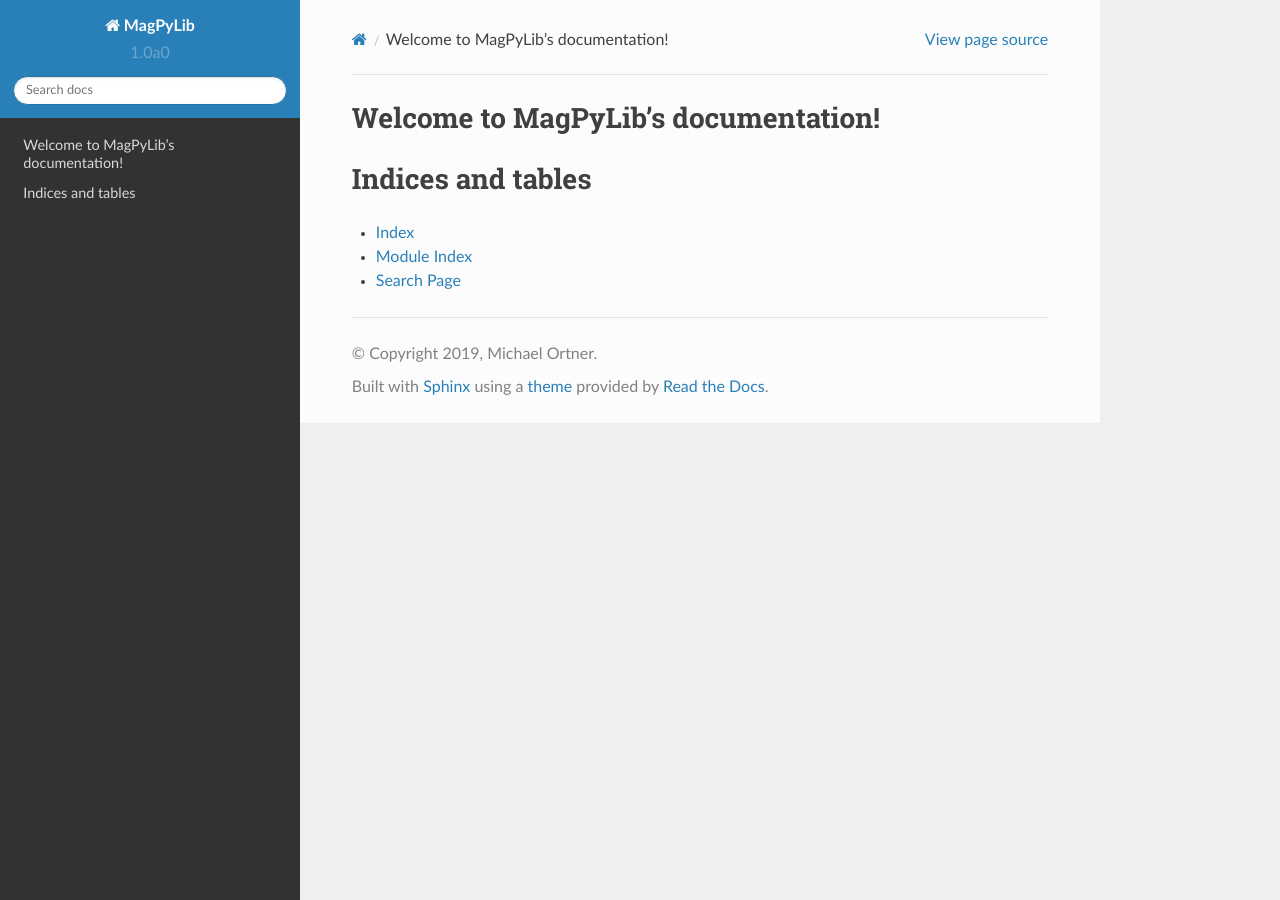
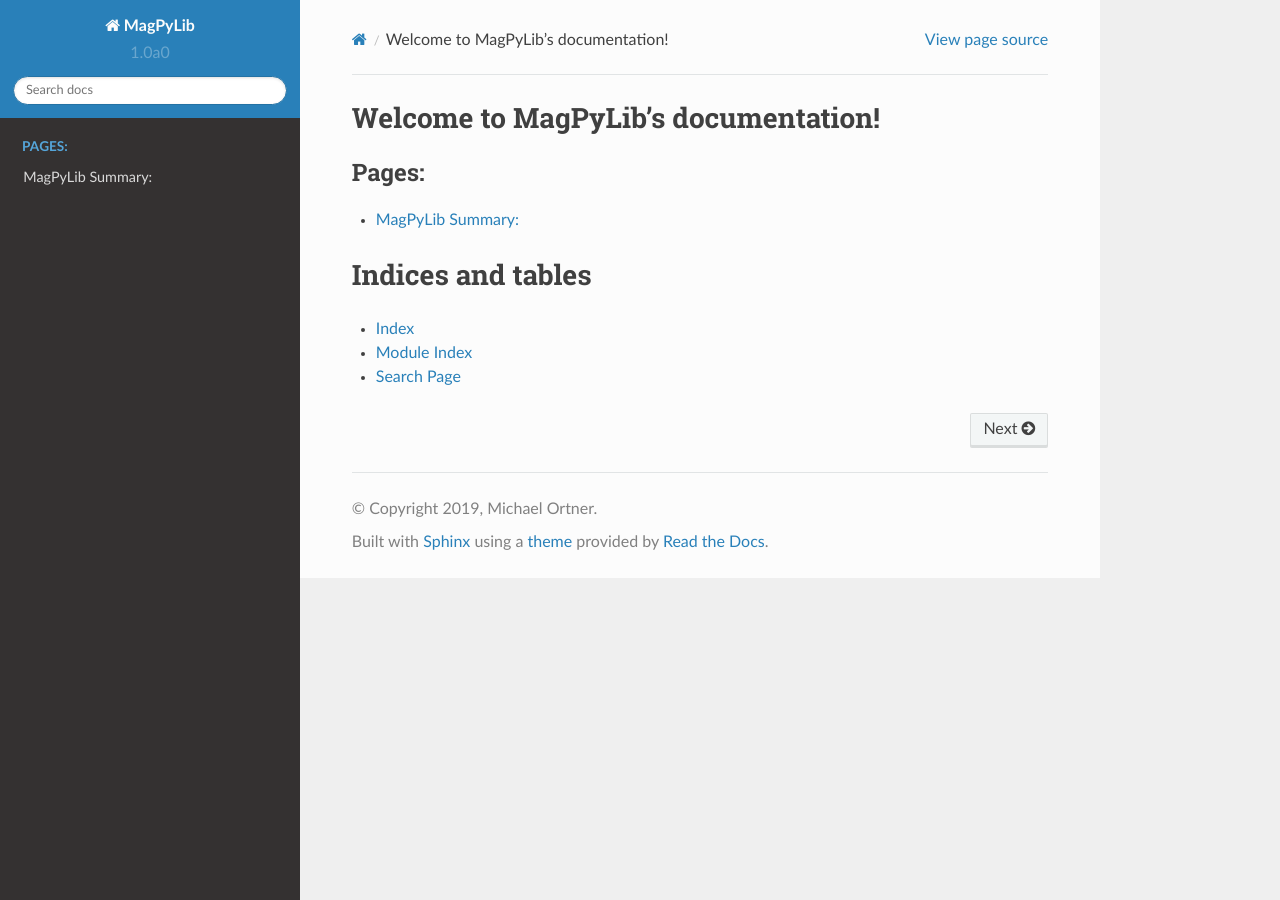
Before and after one commit to magpylib/magpylib, a Sphinx documentation site: the page built from docs/index.rst, in a window 1280 px wide. Built offline with Sphinx 7.4.7 and the Read the Docs theme 2.0.0, drawn with Linux system fonts in a browser that asks for light colours; formulas are drawn with MathJax 3; pages that are not in the unit, such as notebooks, are missing from menus; the version number is read from the project's files by our own code.

Commit message:
Add placeholders for index and custom pages

```diff
--- a/docs/index.rst
+++ b/docs/index.rst
@@ -7,10 +7,18 @@ Welcome to MagPyLib's documentation!
 ====================================
 
 .. toctree::
+   :glob:
    :maxdepth: 2
    :caption: Contents:
 
-    _autogen/*
+   _autogen/*
+
+.. toctree::
+   :glob:
+   :maxdepth: 2
+   :caption: Pages:
+
+   _pages/*
 
 Indices and tables
 ==================
```
Also changed, not shown: docs/_pages/summary.rst (added, +15 -0 lines).
